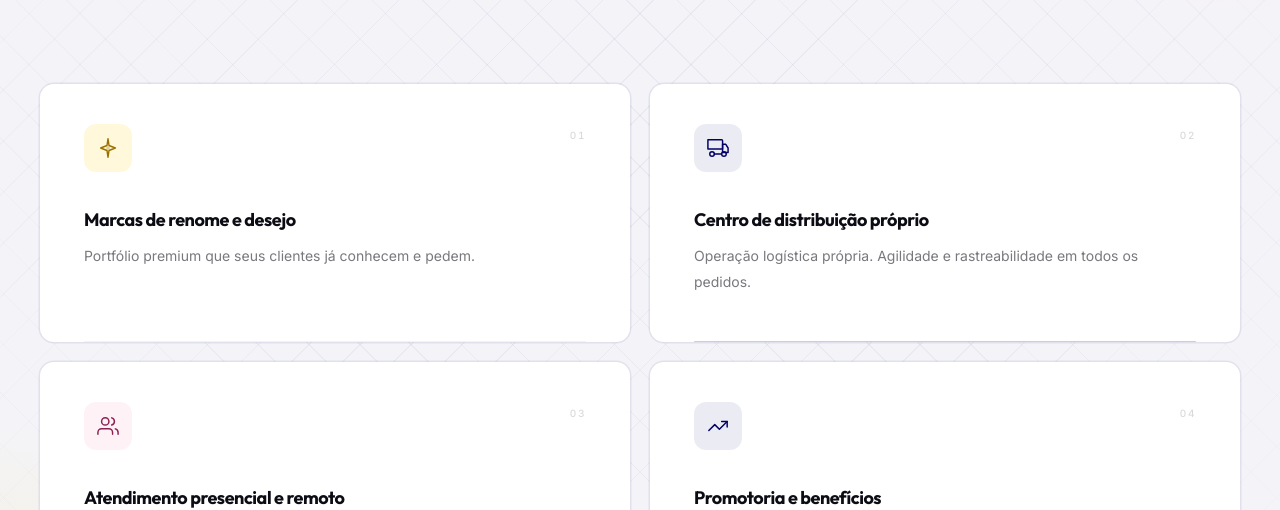
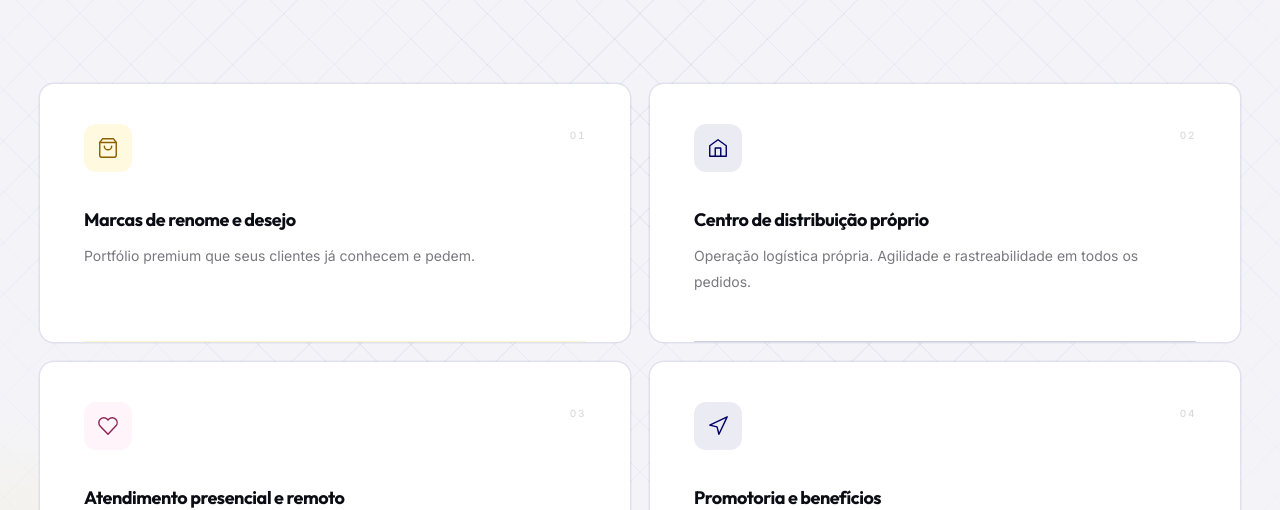
Before and after one commit to gustavoportela/eisen-distribuicao, a Next.js app: page / in a window 1280 px wide. Shown: the part 1772-2282 px from the top of the page. Built offline with nearby package versions, Linux system fonts and the light colour scheme.

Commit message:
design: ícones Diferenciais mais limpos e expressivos

```diff
--- a/components/home/Differentials.tsx
+++ b/components/home/Differentials.tsx
@@ -11,12 +11,14 @@ const CARD_CONFIG = [
   /* 01 — Marcas de renome */
   {
     accent: '#FFCC00',
-    iconBg: 'rgba(255,204,0,0.14)',
-    iconColor: '#9A7200',
+    iconBg: 'rgba(255,204,0,0.12)',
+    iconColor: '#8A6000',
     icon: (
-      <svg width="22" height="22" viewBox="0 0 24 24" fill="none" stroke="currentColor" strokeWidth="1.6" strokeLinecap="round" strokeLinejoin="round">
-        <path d="M12 2L13.09 9.26L20 12L13.09 14.74L12 22L10.91 14.74L4 12L10.91 9.26L12 2Z"/>
-        <circle cx="12" cy="12" r="2" fill="currentColor" stroke="none" opacity="0.3"/>
+      /* Caixa com estrela / produto premium */
+      <svg width="22" height="22" viewBox="0 0 24 24" fill="none" stroke="currentColor" strokeWidth="1.55" strokeLinecap="round" strokeLinejoin="round">
+        <path d="M6 2 3 6v14a2 2 0 002 2h14a2 2 0 002-2V6l-3-4z"/>
+        <line x1="3" y1="6" x2="21" y2="6"/>
+        <path d="M16 10a4 4 0 01-8 0"/>
       </svg>
     ),
   },
@@ -26,38 +28,34 @@ const CARD_CONFIG = [
     iconBg: 'rgba(0,0,102,0.08)',
     iconColor: '#000066',
     icon: (
-      <svg width="22" height="22" viewBox="0 0 24 24" fill="none" stroke="currentColor" strokeWidth="1.6" strokeLinecap="round" strokeLinejoin="round">
-        <path d="M1 3h15a1 1 0 011 1v9H1V3z"/>
-        <path d="M17 8h3.5L23 12v5h-6V8z"/>
-        <circle cx="5.5" cy="18.5" r="2.5"/>
-        <circle cx="18.5" cy="18.5" r="2.5"/>
-        <path d="M8 18.5h7"/>
+      /* Armazém / warehouse */
+      <svg width="22" height="22" viewBox="0 0 24 24" fill="none" stroke="currentColor" strokeWidth="1.55" strokeLinecap="round" strokeLinejoin="round">
+        <path d="M3 9.5L12 3l9 6.5V21H3V9.5z"/>
+        <path d="M9 21V12h6v9"/>
       </svg>
     ),
   },
   /* 03 — Atendimento presencial */
   {
     accent: '#FFC4DA',
-    iconBg: 'rgba(255,196,218,0.22)',
+    iconBg: 'rgba(255,196,218,0.18)',
     iconColor: '#8C2252',
     icon: (
-      <svg width="22" height="22" viewBox="0 0 24 24" fill="none" stroke="currentColor" strokeWidth="1.6" strokeLinecap="round" strokeLinejoin="round">
-        <path d="M17 21v-2a4 4 0 00-4-4H5a4 4 0 00-4 4v2"/>
-        <circle cx="9" cy="7" r="4"/>
-        <path d="M23 21v-2a4 4 0 00-3-3.87"/>
-        <path d="M16 3.13a4 4 0 010 7.75"/>
+      /* Handshake — parceria */
+      <svg width="22" height="22" viewBox="0 0 24 24" fill="none" stroke="currentColor" strokeWidth="1.55" strokeLinecap="round" strokeLinejoin="round">
+        <path d="M20.42 4.58a5.4 5.4 0 00-7.65 0l-.77.78-.77-.78a5.4 5.4 0 00-7.65 7.65l.77.79L12 21l7.65-8.08.77-.79a5.4 5.4 0 000-7.55z"/>
       </svg>
     ),
   },
-  /* 04 — Promotoria & crescimento */
+  /* 04 — Promotoria & benefícios */
   {
     accent: '#FFCC00',
     iconBg: 'rgba(0,0,102,0.08)',
     iconColor: '#000066',
     icon: (
-      <svg width="22" height="22" viewBox="0 0 24 24" fill="none" stroke="currentColor" strokeWidth="1.6" strokeLinecap="round" strokeLinejoin="round">
-        <polyline points="22 7 13.5 15.5 8.5 10.5 2 17"/>
-        <polyline points="16 7 22 7 22 13"/>
+      /* Megafone / promoção */
+      <svg width="22" height="22" viewBox="0 0 24 24" fill="none" stroke="currentColor" strokeWidth="1.55" strokeLinecap="round" strokeLinejoin="round">
+        <path d="M3 11l19-9-9 19-2-8-8-2z"/>
       </svg>
     ),
   },
```
